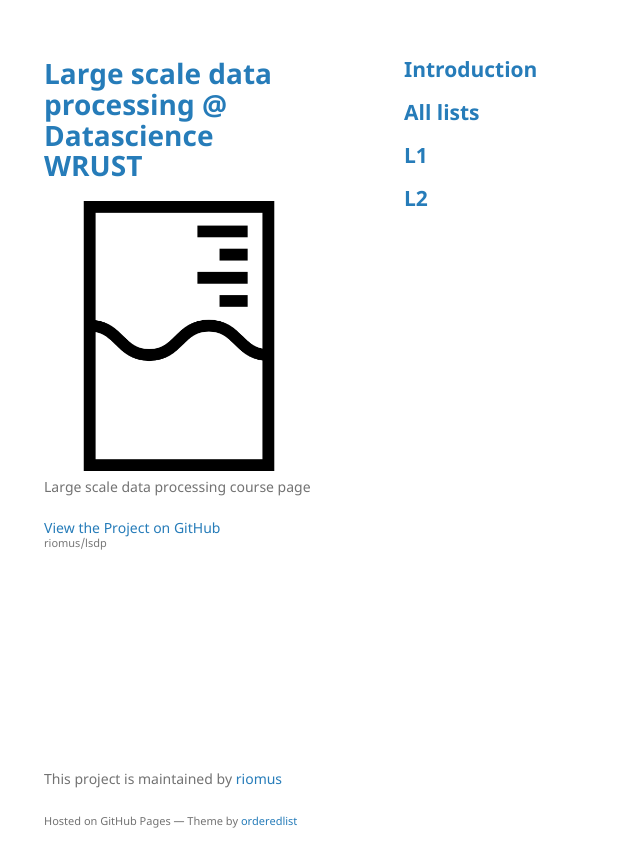
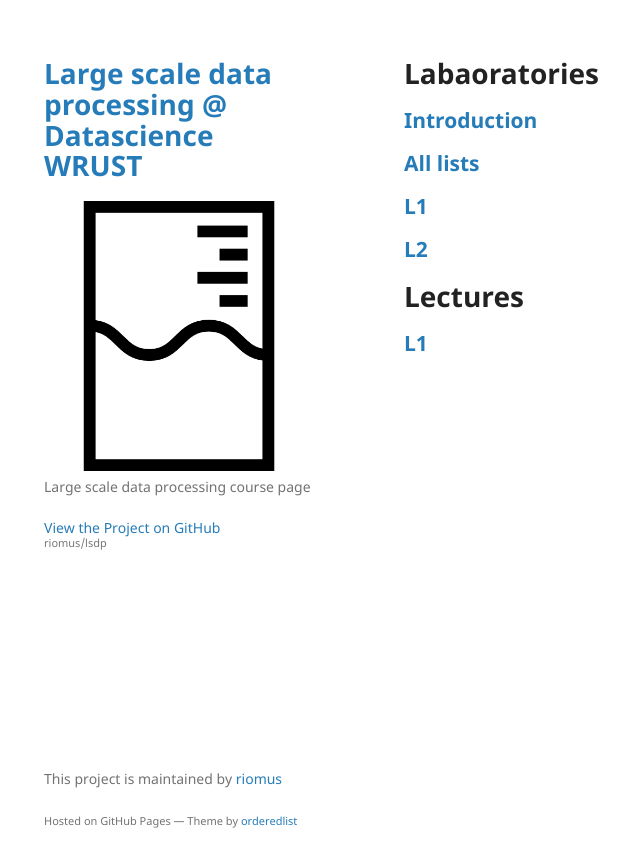
Before and after one commit to riomus/lsdp, a Jekyll site: the page built from index.md, in a window 1280 px wide. Shown: the top 867 px of the page, without its empty margins (166-806 px from the left). Built offline with Jekyll 4.4.1, drawn with Linux system fonts in a browser that asks for light colours; our own code applies the rules of GitHub Pages for plain Markdown files.

Commit message:
Adding lecture 1

```diff
--- a/index.md
+++ b/index.md
@@ -3,8 +3,11 @@ layout: default
 ---
 
 
-
+# Labaoratories
 ## [Introduction](/introduction.html)
 ## [All lists](https://github.com/Large-scale-data-processing/task-lists-2018)
 ## [L1](https://github.com/Large-scale-data-processing/task-lists-2018/blob/master/l1.md)
 ## [L2](https://github.com/Large-scale-data-processing/task-lists-2018/blob/master/l2.md)
+
+# Lectures
+## [L1](/static/lectures/l1.pdf)
```
Also changed, not shown: 3 other files.
